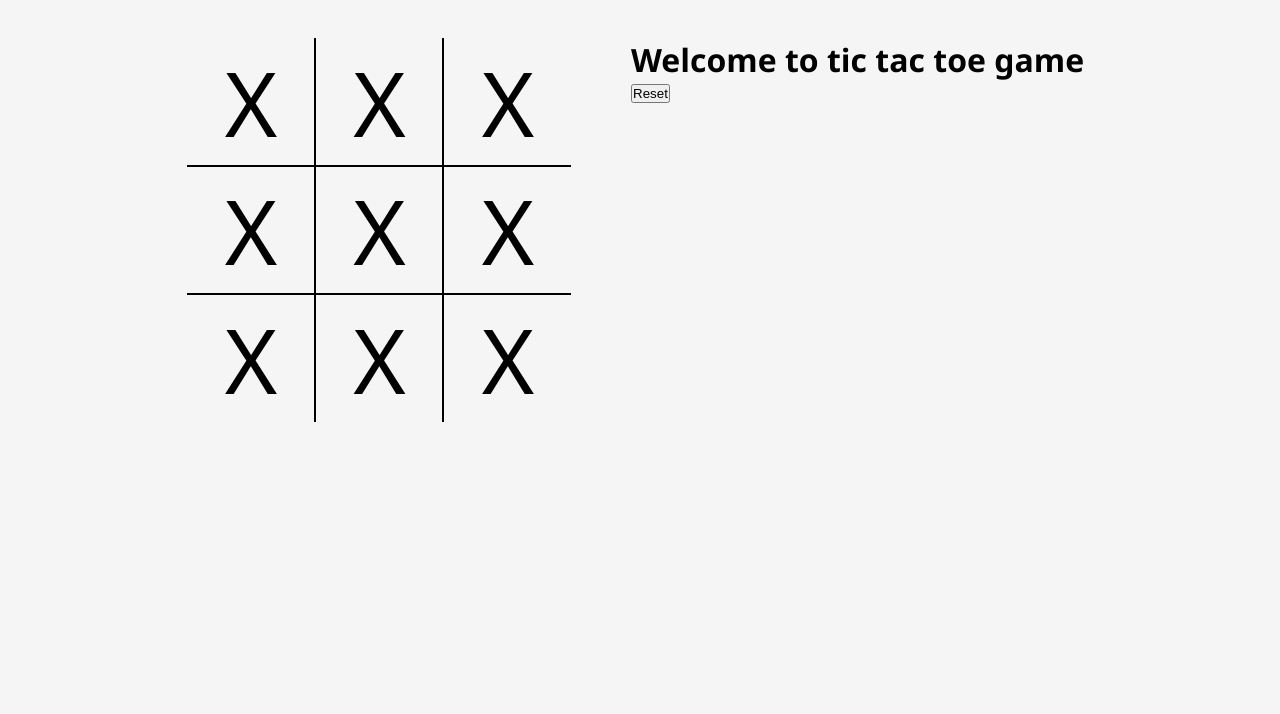
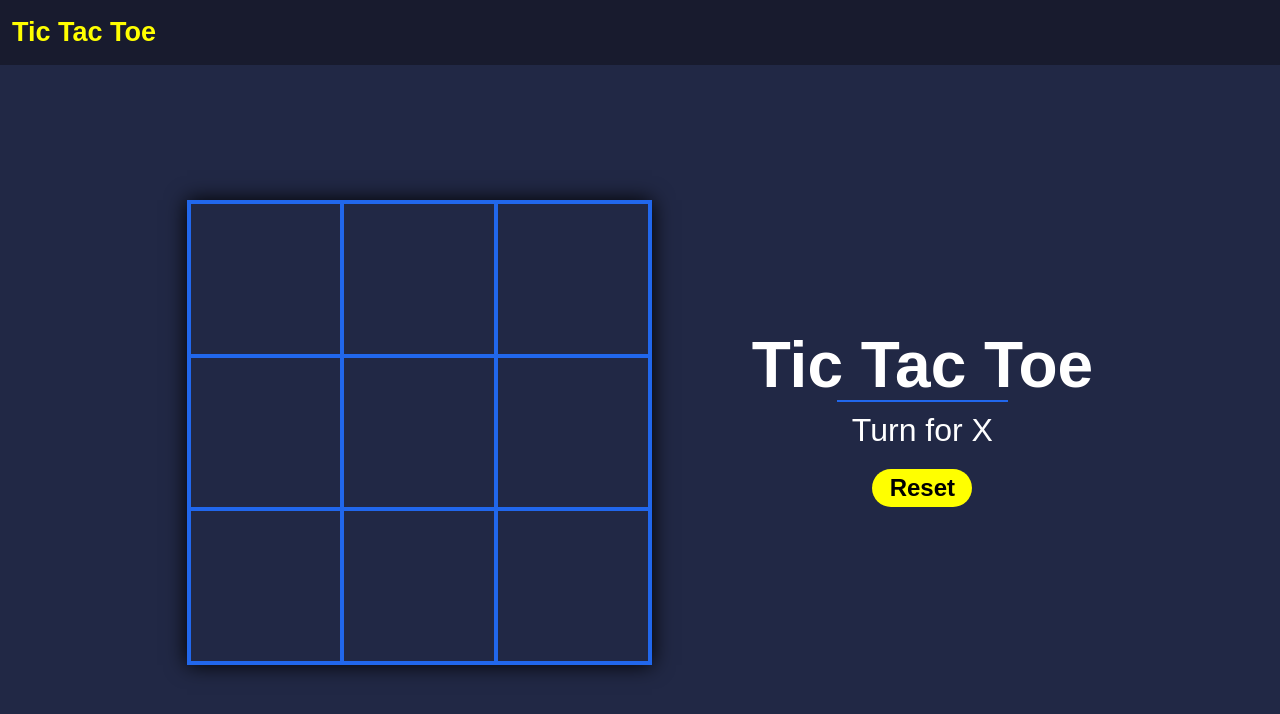
Before and after one commit to DarshanParmar18/Tic-Tac-Toe-Game, a plain HTML site: page index.html in a window 1280 px wide. Both pictures are taken after a click on the button "Reset". Drawn offline with Linux system fonts and the light colour scheme.

Commit message:
changes added

```diff
--- a/index.html
+++ b/index.html
@@ -2,34 +2,40 @@
 <html lang="en">
 <head>
     <meta charset="UTF-8">
+    <meta http-equiv="X-UA-Compatible" content="IE=edge">
     <meta name="viewport" content="width=device-width, initial-scale=1.0">
+    <title>Document</title>
     <link rel="stylesheet" href="style.css">
-    <title>Tic Tac Toe</title>
 </head>
 <body>
-
-    <div class="game">
-        <div class="main-container">
-            <div class="box box1 bt-0 bl-0"><span class="boxtext">X</span></div>
-            <div class="box box2 bt-0"><span class="boxtext">X</span></div>
-            <div class="box box3 bt-0 br-0"><span class="boxtext">X</span></div>
-            <div class="box box4 bl-0"><span class="boxtext">X</span></div>
-            <div class="box box5"><span class="boxtext">X</span></div>
-            <div class="box box6 br-0"><span class="boxtext">X</span></div>
-            <div class="box box7 bl-0 bb-0"><span class="boxtext">X</span></div>
-            <div class="box box8 bb-0"><span class="boxtext">X</span></div>
-            <div class="box box9 bb-0 br-0"><span class="boxtext">X</span></div>
-        </div>
-        <div class="info-container">
-            <h1>Welcome to tic tac toe game</h1>
-            <div>
-                <span class="info"></span>
-                <button id="reset">Reset</button>
+      <nav class="navbar">
+        <span class="yellow">Tic Tac Toe</span>
+    </nav>
+          <div class="gamecontainer">
+              <div class="container">
+              <div class="line"></div>
+              <div class="tile"><span class="boxtext"></span></div>
+              <div class="tile"><span class="boxtext"></span></div>
+              <div class="tile"><span class="boxtext"></span></div>
+              <div class="tile"><span class="boxtext"></span></div>
+              <div class="tile"><span class="boxtext"></span></div>
+              <div class="tile"><span class="boxtext"></span></div>
+              <div class="tile"><span class="boxtext"></span></div>
+              <div class="tile"><span class="boxtext"></span></div>
+              <div class="tile"><span class="boxtext"></span></div>
+            </div>
+            <div class="gameinfo">
+              <h1>Tic Tac Toe</h1>
+              <div class="controls">
+                <span class="info">Turn for X</span>
+                  <button id="reset">Reset</button>
+              </div>
+              <div class="image">
+                <img src="excited.gif" alt="excited.gif">
+              </div>
             </div>
 
         </div>
-    </div>
-
-    <script src="/script.js"></script>
+    <script src="script.js"></script>
 </body>
 </html>
--- a/script.js
+++ b/script.js
@@ -1 +1,102 @@
-console.log("this is my tic tac toe game's script file");
+console.log("welcome to Tic Tac Toe");
+let music = new Audio("win.mp3");
+let boxes = document.querySelectorAll('.tile');
+let boxtext = document.querySelectorAll('.boxtext');
+let info = document.querySelector('.info');
+let image = document.querySelector('.image');
+let turnOf = document.getElementById("turn")
+
+let turn = "X";
+let isgameover = false;
+const changeTurn = ()=>{
+    return turn === "X" ? "O" : "X"
+}
+
+Array.from(boxes).forEach(element =>{
+    element.classList.add('hover');
+})
+
+const checkWin = () =>{
+    let wins = [
+      [0,1,2,0,-12,0],
+      [3,4,5,0,0,0],
+      [6,7,8,0,12,0],
+      [0,3,6,-12,0,90],
+      [1,4,7,0,0,90],
+      [2,5,8,12,0,90],
+      [0,4,8,0,0,45],
+      [2,4,6,0,0,-45],
+  ]
+
+  wins.forEach(e =>{
+      if( (boxtext[e[0]].innerText === boxtext[e[1]].innerText) && (boxtext[e[2]].innerText === boxtext[e[1]].innerText) && (boxtext[e[0]].innerText !== ""))
+      {
+          boxes[e[0]].classList.add('background');
+          boxes[e[1]].classList.add('background');
+          boxes[e[2]].classList.add('background');
+          boxtext[e[0]].style.color = "#fff";
+          boxtext[e[1]].style.color = "#fff";
+          boxtext[e[2]].style.color = "#fff";
+          info.innerText = boxtext[e[0]].innerText + " Won!";
+          isgameover = true;
+          image.getElementsByTagName('img')[0].style.width = "150px";
+          document.querySelector('.line').style.width = "72%";
+          document.querySelector('.line').style.transform = `translate(${e[3]}vw, ${e[4]}vw) rotate(${e[5]}deg)`;
+          music.play();
+
+          Array.from(boxes).forEach(element =>{
+            element.classList.remove('hover');
+        })
+    }
+
+
+
+  })
+};
+
+
+Array.from(boxes).forEach(element => {
+    let boxtext = element.querySelector('.boxtext');
+    element.addEventListener('click',()=>{
+        if(!isgameover  && boxtext.innerText === ''){
+            boxtext.innerText = turn;
+            turn = changeTurn();
+            color();
+            checkWin();
+            if(!isgameover){
+            document.getElementsByClassName("info")[0].innerText = "Turn for " + turn;
+        }
+        }
+    })
+
+});
+
+function color(){
+Array.from(boxes).forEach(element => {
+    let boxtext = element.querySelector('.boxtext');
+    if(boxtext.innerText === "X"){
+        boxtext.style.color = "red";
+    }
+    if(boxtext.innerText === "O"){
+        boxtext.style.color = "yellow";
+    }
+})
+};
+
+reset.addEventListener('click',()=>{
+    Array.from(boxtext).forEach(element =>{
+        element.innerText = "";
+    });
+    turn = "X";
+    isgameover = false;
+    document.getElementsByClassName("info")[0].innerText ="Turn for " + turn;
+    document.querySelector('.image').getElementsByTagName('img')[0].style.width = "0px";
+    document.querySelector('.line').style.width = "0%";
+    background();
+});
+function background(){
+    let box = document.querySelectorAll('.tile');
+    Array.from(box).forEach(element =>{
+        element.classList.remove('background');
+    })
+};
--- a/style.css
+++ b/style.css
@@ -1,54 +1,141 @@
 *{
+    padding: 0;
     margin: 0;
-    padding: 0;
-    box-sizing: border-box;
+    font-family: Arial, Helvetica, sans-serif;
+    overflow: hidden;
 }
 
-body{
-    background-color: rgb(245, 245, 245);
-    font-family:'Segoe UI', Tahoma, Geneva, Verdana, sans-serif;
+.gamecontainer{
+    position: relative;
+    display: flex;
+    align-items: center;
+    justify-content: center;
+    background: #212845;
+    width: 100vw;
+    height: calc(100vh - 65px);
 }
 
-.game{
-    margin: 3vw 4vw;
+.navbar{
+    position: relative;
+    padding: 0 12px;
+    background-color:#181b2e;
+    height: 65px;
     display: flex;
-    justify-content: center;
-    /* align-items: center; */
+    align-items: center;
+    font-size: 27px;
+    font-weight: bold;
+    color: rgb(255, 255, 255);
+    font-family: Arial, Helvetica, sans-serif;
+}
+ .yellow{
+    color: yellow;
 }
 
-.main-container{
-    margin: 0 2vw;
+@media only screen and (max-width:850px){
+    .gamecontainer{
+        align-items: center;
+        justify-content: center;
+        flex-direction: column;
+    }
+    .container{
+        width: fit-content;
+    }
+    .gameinfo{
+        margin-top: 20px;
+    }
+}
+@media only screen and (min-width:850px){
+    .gameinfo{
+        margin-left: 100px;
+    }
+}
+.container{
+    position: relative;
     display: grid;
-    grid-template-rows: repeat(3, 10vw);
-    grid-template-columns: repeat(3, 10vw);
+    border: 2px solid #2167ec;
+    grid-template-columns: repeat(3, 12vw);
+    grid-template-rows: repeat(3, 12vw);
+    height: fit-content;
+    box-shadow: 0px 0px 20px rgb(0, 0, 0);
+    overflow: hidden;
+}
+ .tile{
+    background-color: #212845;
+    border: 2px solid #2167ec;
+    display: flex;
+    align-items: center;
+    justify-content: center;
+    font-size: 10vw;
+    cursor: pointer;
+    /* -webkit-text-stroke: 2px black; */
 }
 
-.box{
-    /* background-color: rgb(72, 203, 255); */
-    font-size: 7vw;
+.hover:hover{
+    background-color: rgba(33, 103, 236,0.1);
+
+}
+.boxtext{
+    font-weight: bold;
+    color: white;
+}
+.gameinfo{
+    position: relative;
     display: flex;
+    align-items: center;
+    flex-direction: column;
+    font-size: 2.5vw;
+    color: white;
+}
+.controls{
+    display: flex;
+    flex-direction: column;
+    align-items: center;
     justify-content: center;
-    align-items: center;
-    border: 1px solid black;
+    padding: 10px;
+}
+#reset{
+    width: fit-content;
+    margin: 20px;
+    padding: 5px;
+    width: 100px;
+    background-color: yellow;
+    border-radius: 25px;
+    border: none;
+    font-size: 1.5rem;
+    font-weight: bold;
     cursor: pointer;
 }
-.box:hover{
-    background-color: rgb(235, 235, 235);
+.image{
+    display: flex;
+    align-items: center;
+    justify-content: center;
 }
-.br-0{
-    border-right: 0;
+.image img{
+    width: 0;
+    transition: width 1s ease-in-out;
 }
-.bl-0{
-    border-left: 0;
+.line{
+    background-color: rgb(255, 0, 0);
+    width: 0%;
+    transition: width 0.5s ease-in-out;
+    position: absolute;
+    height: 0.2vw;
+    top: 49%;
+    left: 14%;
+    overflow:visible;
 }
-.bt-0{
-    border-top: 0;
+.background{
+    background: #26d074;
 }
-.bb-0{
-    border-bottom: 0;
+.gameinfo h1{
+    position: relative;
 }
-
-/* Info container  styling*/
-.info-container{
-    padding: 0 34px;
+.gameinfo h1::after{
+    content: "";
+    position: absolute;
+     bottom: 0%;
+    left: 25%;
+    width: 50%;
+    height: 2px;
+    background-color: #2167ec;
 }
```
Also changed, not shown: circle.png (added), cross.png (added), excited.gif (added).
